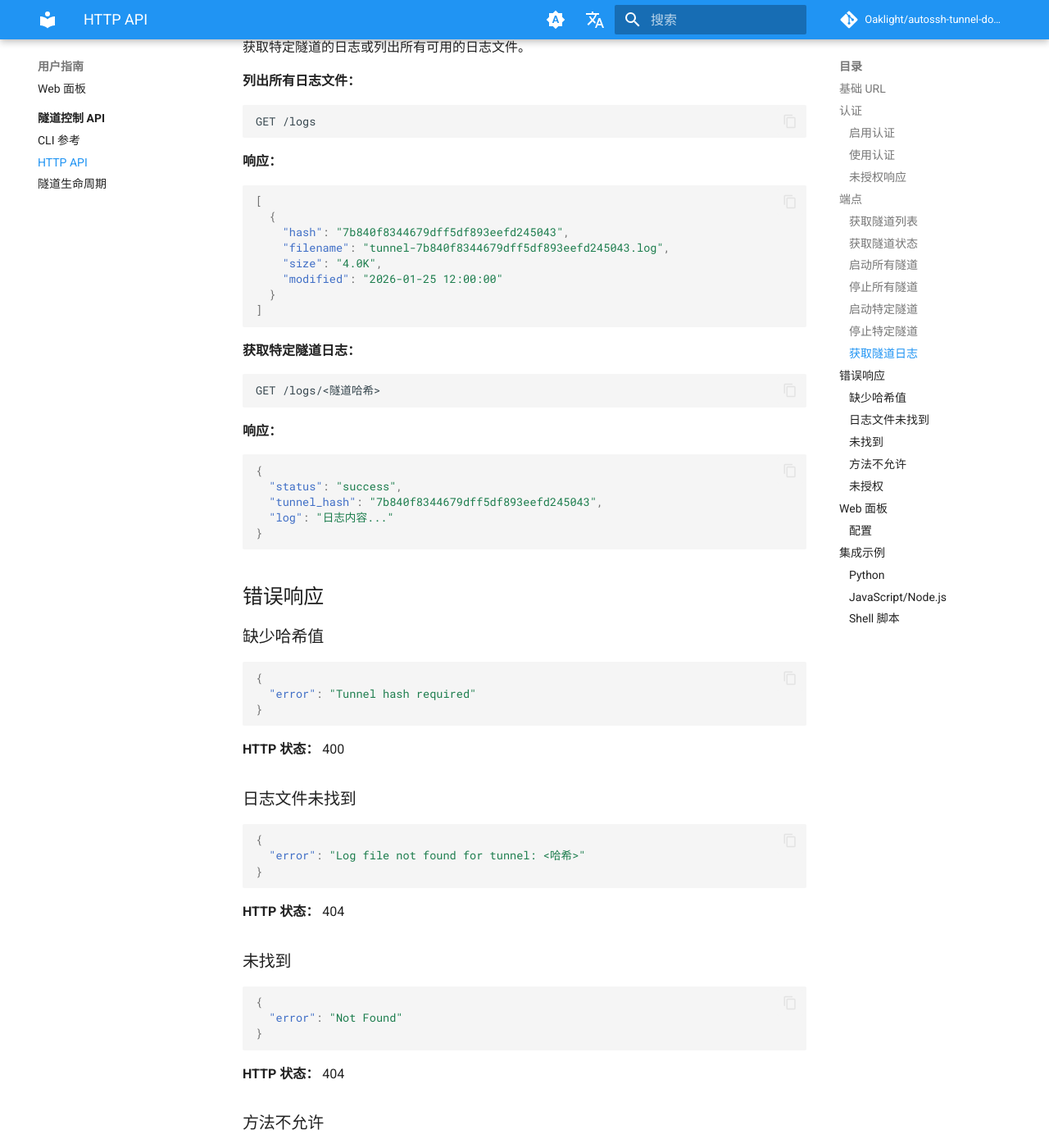
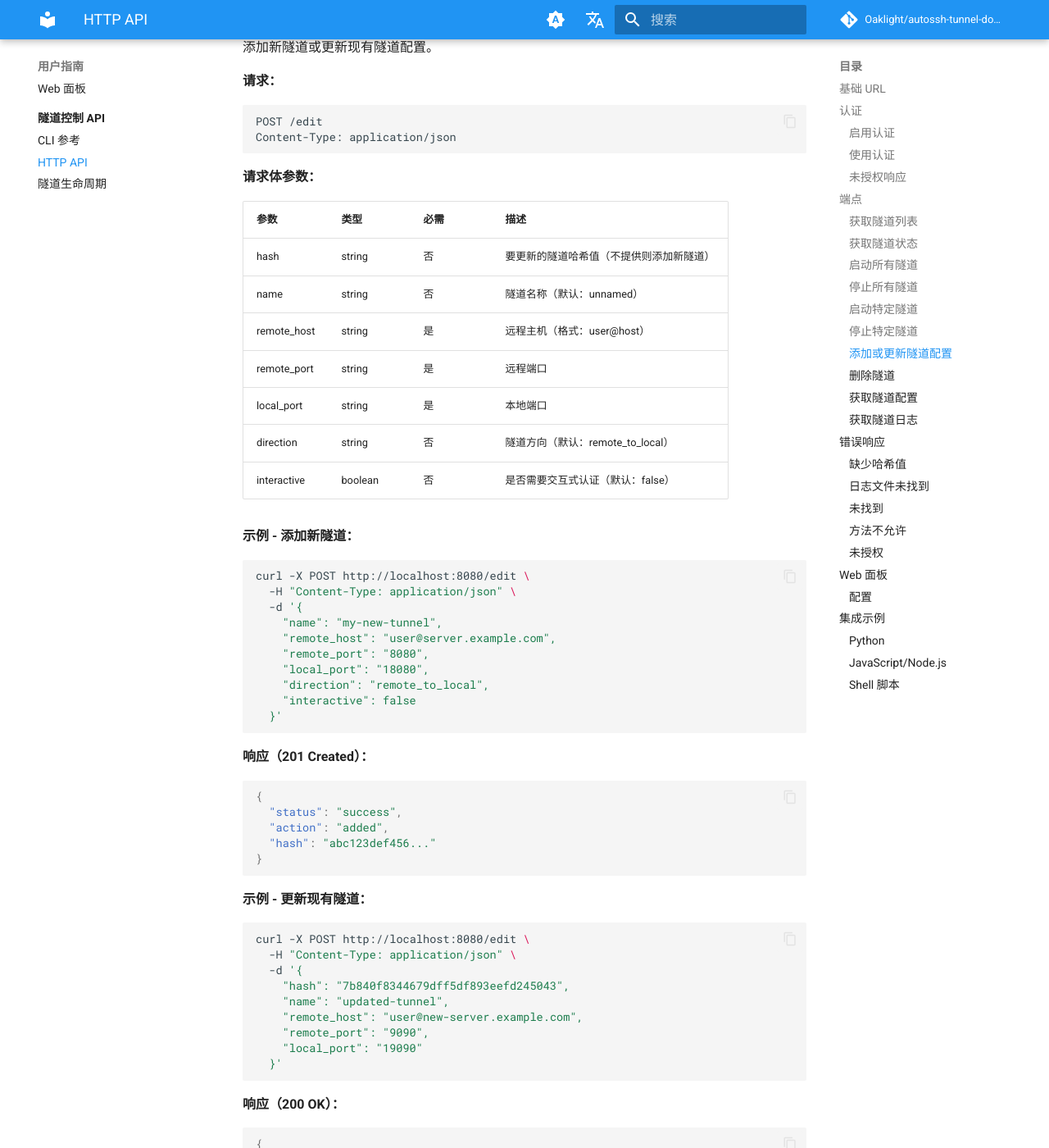
Before and after one commit to Oaklight/autossh-tunnel-dockerized, an MkDocs documentation site: the page built from docs/api/http-api.md, in a window 1280 px wide and 1400 px high, scrolled down 4781 px. Shown: the whole window at 82% size. Built offline with MkDocs 1.6.1 and Material for MkDocs 9.7.7, drawn with Linux system fonts in a browser that asks for light colours; comment, search, counter and statistics services are not loaded; some of the changed text lies outside the part shown.

````diff
--- a/docs/api/http-api.md
+++ b/docs/api/http-api.md
@@ -238,6 +238,156 @@
 }
 ```
 
+### 添加或更新隧道配置
+
+添加新隧道或更新现有隧道配置。
+
+**请求：**
+
+```http
+POST /edit
+Content-Type: application/json
+```
+
+**请求体参数：**
+
+| 参数        | 类型    | 必需 | 描述                                           |
+| ----------- | ------- | ---- | ---------------------------------------------- |
+| hash        | string  | 否   | 要更新的隧道哈希值（不提供则添加新隧道）       |
+| name        | string  | 否   | 隧道名称（默认：unnamed）                      |
+| remote_host | string  | 是   | 远程主机（格式：user@host）                    |
+| remote_port | string  | 是   | 远程端口                                       |
+| local_port  | string  | 是   | 本地端口                                       |
+| direction   | string  | 否   | 隧道方向（默认：remote_to_local）              |
+| interactive | boolean | 否   | 是否需要交互式认证（默认：false）              |
+
+**示例 - 添加新隧道：**
+
+```bash
+curl -X POST http://localhost:8080/edit \
+  -H "Content-Type: application/json" \
+  -d '{
+    "name": "my-new-tunnel",
+    "remote_host": "user@server.example.com",
+    "remote_port": "8080",
+    "local_port": "18080",
+    "direction": "remote_to_local",
+    "interactive": false
+  }'
+```
+
+**响应（201 Created）：**
+
+```json
+{
+  "status": "success",
+  "action": "added",
+  "hash": "abc123def456..."
+}
+```
+
+**示例 - 更新现有隧道：**
+
+```bash
+curl -X POST http://localhost:8080/edit \
+  -H "Content-Type: application/json" \
+  -d '{
+    "hash": "7b840f8344679dff5df893eefd245043",
+    "name": "updated-tunnel",
+    "remote_host": "user@new-server.example.com",
+    "remote_port": "9090",
+    "local_port": "19090"
+  }'
+```
+
+**响应（200 OK）：**
+
+```json
+{
+  "status": "success",
+  "action": "updated",
+  "old_hash": "7b840f8344679dff5df893eefd245043",
+  "new_hash": "abc123def456..."
+}
+```
+
+!!! note "更新行为"
+    更新隧道时，系统会：
+
+    1. 停止正在运行的隧道（如果有）
+    2. 删除旧配置
+    3. 添加新配置
+    4. 返回新的哈希值
+
+### 删除隧道
+
+通过哈希值删除特定隧道配置。
+
+**请求：**
+
+```http
+DELETE /delete/<隧道哈希>
+```
+
+**示例：**
+
+```bash
+curl -X DELETE http://localhost:8080/delete/7b840f8344679dff5df893eefd245043
+```
+
+**响应：**
+
+```json
+{
+  "status": "success",
+  "action": "deleted",
+  "hash": "7b840f8344679dff5df893eefd245043"
+}
+```
+
+!!! note "POST 方法支持"
+    此端点也支持 `POST` 方法，以兼容不支持 DELETE 方法的客户端：
+    ```bash
+    curl -X POST http://localhost:8080/delete/7b840f8344679dff5df893eefd245043
+    ```
+
+!!! warning "删除行为"
+    删除隧道时：
+
+    1. 如果隧道正在运行，会先停止
+    2. 配置将从配置文件中移除
+    3. 相关日志文件会保留直到清理
+
+### 获取隧道配置
+
+获取特定隧道的配置详情。
+
+**请求：**
+
+```http
+GET /config/<隧道哈希>
+```
+
+**示例：**
+
+```bash
+curl -X GET http://localhost:8080/config/7b840f8344679dff5df893eefd245043
+```
+
+**响应：**
+
+```json
+{
+  "name": "my-tunnel",
+  "remote_host": "user@server.example.com",
+  "remote_port": "8080",
+  "local_port": "18080",
+  "direction": "remote_to_local",
+  "hash": "7b840f8344679dff5df893eefd245043",
+  "interactive": false
+}
+```
+
 ### 获取隧道日志
 
 获取特定隧道的日志或列出所有可用的日志文件。
````
Also changed, not shown: docs/getting-started.md (+33 -2 lines).
